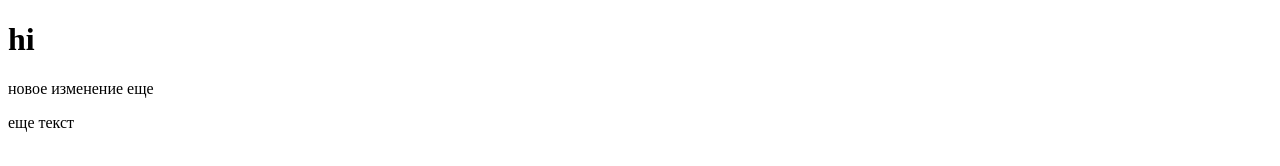
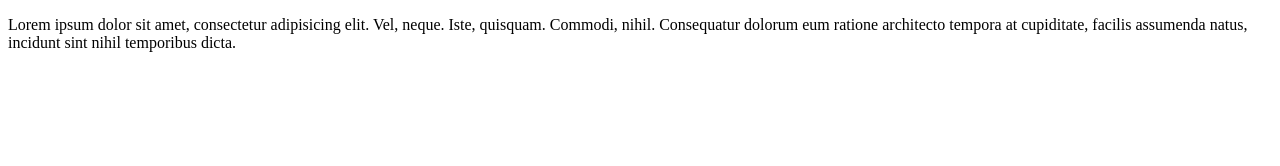
Before and after one commit to Vsevolod23/test, a plain HTML site: page index.html in a window 1280 px wide. Drawn offline with Linux system fonts and the light colour scheme.

Commit message:
third commit

```diff
--- a/index.html
+++ b/index.html
@@ -5,8 +5,5 @@
 	<title>Document</title>
 </head>
 <body>
-	<h1>hi</h1>
-	<p>новое изменение еще</p>
-	<p>еще текст</p>
-</body>
+	<p>Lorem ipsum dolor sit amet, consectetur adipisicing elit. Vel, neque. Iste, quisquam. Commodi, nihil. Consequatur dolorum eum ratione architecto tempora at cupiditate, facilis assumenda natus, incidunt sint nihil temporibus dicta.</p>
 </html>
```
